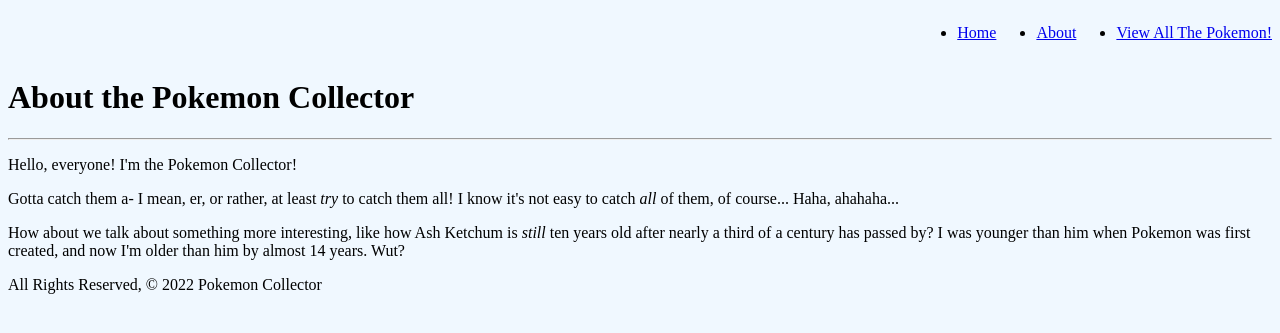
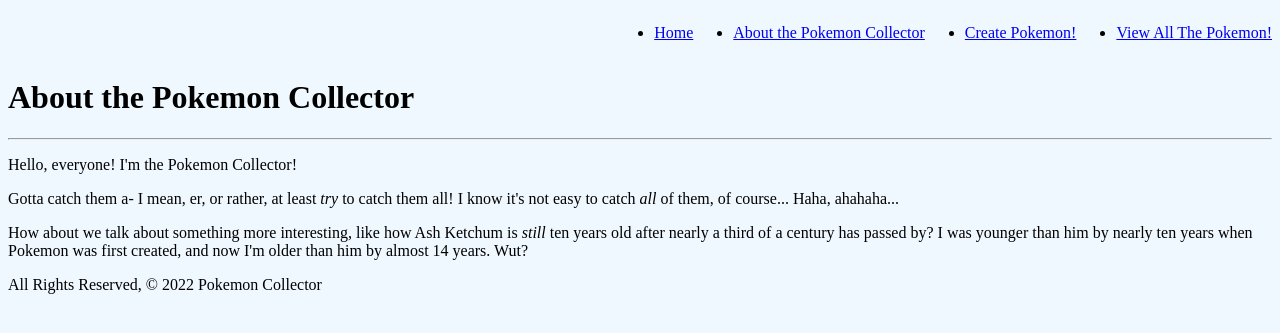
Before and after one commit to ultimoakim/pokemoncollector, a Django app: page /about/ in a window 1280 px wide. Shown: the top 333 px of the page. Run offline with Django 4.2, Linux system fonts and the light colour scheme.

Commit message:
added create pokemon functionality

```diff
--- a/main_app/models.py
+++ b/main_app/models.py
@@ -1,4 +1,5 @@
 from django.db import models
+from django.urls import reverse
 
 # Create your models here.
 class Pokemon(models.Model):
@@ -9,3 +10,6 @@
 
     def __str__(self):
         return f"Name: {self.name}, Type: {self.type}, Can Evolve: {self.can_evolve}, Evolution Stage: {self.evolution_stage}"
+
+    def get_absolute_url(self):
+        return reverse('detail', kwargs={'pokem_id': self.id})
--- a/main_app/templates/about.html
+++ b/main_app/templates/about.html
@@ -5,6 +5,6 @@
     <hr>
     <p>Hello, everyone! I'm the Pokemon Collector!</p>
     <p>Gotta catch them a- I mean, er, or rather, at least <em>try</em> to catch them all! I know it's not easy to catch <em>all</em> of them, of course... Haha, ahahaha...</p>
-    <p>How about we talk about something more interesting, like how Ash Ketchum is <em>still</em> ten years old after nearly a third of a century has passed by? I was younger than him when Pokemon was first created, and now I'm older than him by almost 14 years. Wut?</p>
+    <p>How about we talk about something more interesting, like how Ash Ketchum is <em>still</em> ten years old after nearly a third of a century has passed by? I was younger than him by nearly ten years when Pokemon was first created, and now I'm older than him by almost 14 years. Wut?</p>
 
 {% endblock %}
--- a/main_app/templates/base.html
+++ b/main_app/templates/base.html
@@ -13,13 +13,16 @@
     <nav>
         <div id="menubar">
             <ul>
-                <li><a href="/">Home</a></li>
+                <li><a href="{% url 'home' %}">Home</a></li>
             </ul>
             <ul>
-                <li><a href="/about">About</a></li>
+                <li><a href="{% url 'about' %}">About the Pokemon Collector</a></li>
             </ul>
             <ul>
-                <li><a href="/pokemon">View All The Pokemon!</a></li>
+                <li><a href="{% url 'pokemon_create' %}">Create Pokemon!</a></li>
+            </ul>
+            <ul>
+                <li><a href="{% url 'index' %}">View All The Pokemon!</a></li>
             </ul>
         </div>
     </nav>
--- a/main_app/urls.py
+++ b/main_app/urls.py
@@ -9,4 +9,6 @@
     # However, do NOT forget that Django has the trailing slash at the end. They also do NOT start with slashes like in Express.
     # You can call the id variable whatever you want. However, keep in mind that this is the variable that you will use in your pokemon_detail function in views.py! We're gonna set it to poke_id, but you can set it to tuna_id! Literally any name you want. So yes, this is separate from our template variable poke. Please don't forget that.
     path('pokemon/<int:pokem_id>/', views.pokemon_detail, name='detail'),
+    # Creating Pokemon: pokemon/create/
+    path('pokemon/create/', views.PokemonCreate.as_view(), name='pokemon_create'),
 ]
--- a/main_app/views.py
+++ b/main_app/views.py
@@ -1,4 +1,5 @@
 from django.shortcuts import render
+from django.views.generic.edit import CreateView, UpdateView, DeleteView
 # Importing the Pokemon model here:
 from .models import Pokemon
 
@@ -23,3 +24,7 @@
 def pokemon_detail(request, pokem_id):
     pokemon = Pokemon.objects.get(id=pokem_id)
     return render(request, 'pokemon/detail.html', {'pocketmonsters': pokemon})
+
+class PokemonCreate(CreateView):
+    model = Pokemon
+    fields = '__all__'
```
Also changed, not shown: main_app/templates/main_app/pokemon_form.html (added, +11 -0 lines).
